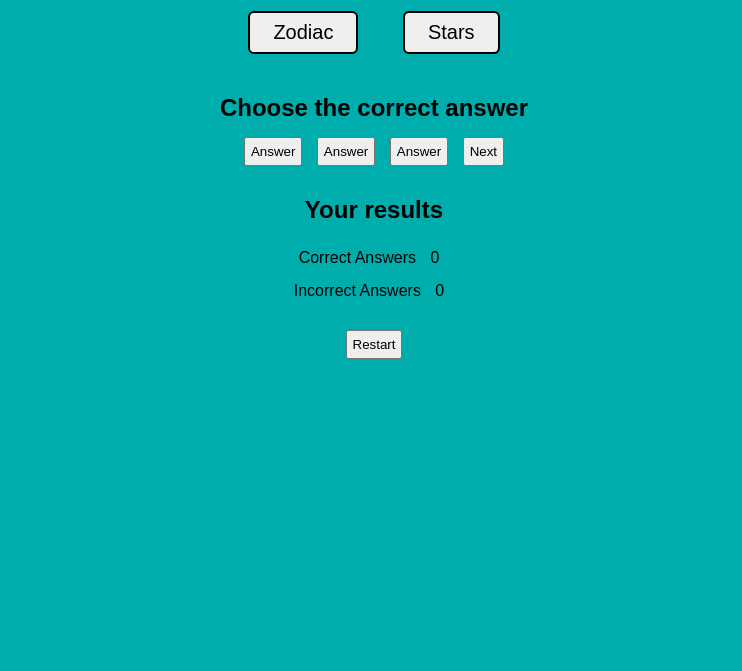
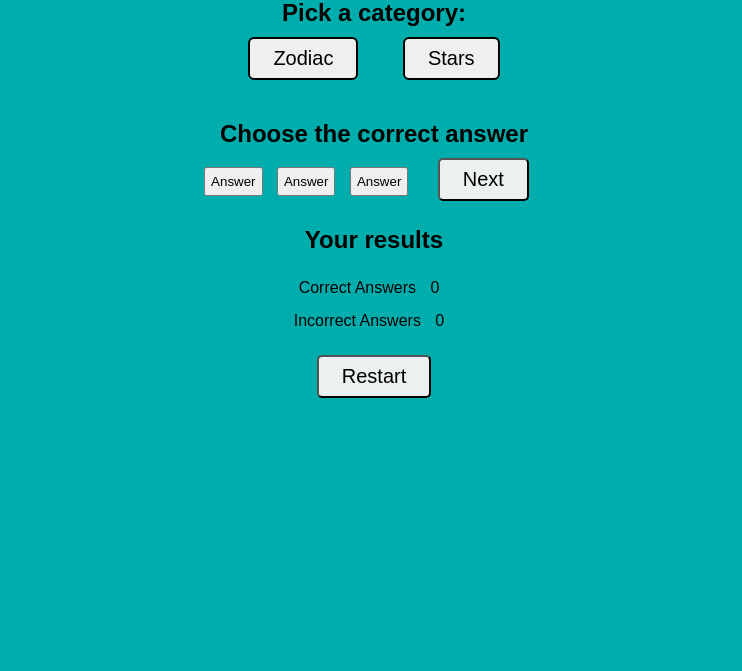
Before and after one commit to Thamasb/Zodiac-Quiz, a plain HTML site: page index.html in a window 1280 px wide. Shown: the part 129-800 px from the top of the page, without its empty margins (266-1008 px from the left). Drawn offline with Linux system fonts and the light colour scheme; a web font is replaced by a local one.

Commit message:
Add style for restart and next buttons

```diff
--- a/assets/css/style.css
+++ b/assets/css/style.css
@@ -43,3 +43,62 @@ section#welcome button{
     border: 2px solid black;
     margin: 0 20px;
 }
+
+section#welcome h1{
+    font-size: 50px;
+}
+
+section#welcome button:hover{
+    color: white;
+}
+
+/*section{
+    display: none;
+}
+
+section.active{
+    display: block;
+    opacity: 0;
+    animation: fadeIn 0.5s 0.5s ease-in forwards;
+}
+
+@keyframes fadeIn{
+    0%{
+        transform: scale(0.9);
+        opacity: 0;
+    }
+    100%{
+        opacity: 1;
+    }
+}*/
+
+section#quiz-area h1{
+    font-size: 50px;
+    margin: 5px;
+}
+
+.btn-next{
+    display: ;
+    margin: 0 20px;
+    padding: 8px 23px;
+    border-radius: 5px;
+    font-size: 20px;
+    cursor: pointer;
+    background: #ecf0f1;
+    color: black;
+}
+
+.btn-next:hover,
+button#restart:hover{
+    background: #444;
+    color: #fff;
+}
+button#restart{
+    margin: 0 20px;
+    padding: 8px 23px;
+    border-radius: 5px;
+    font-size: 20px;
+    cursor: pointer;
+    background: #ecf0f1;
+    color: black;
+}
```
